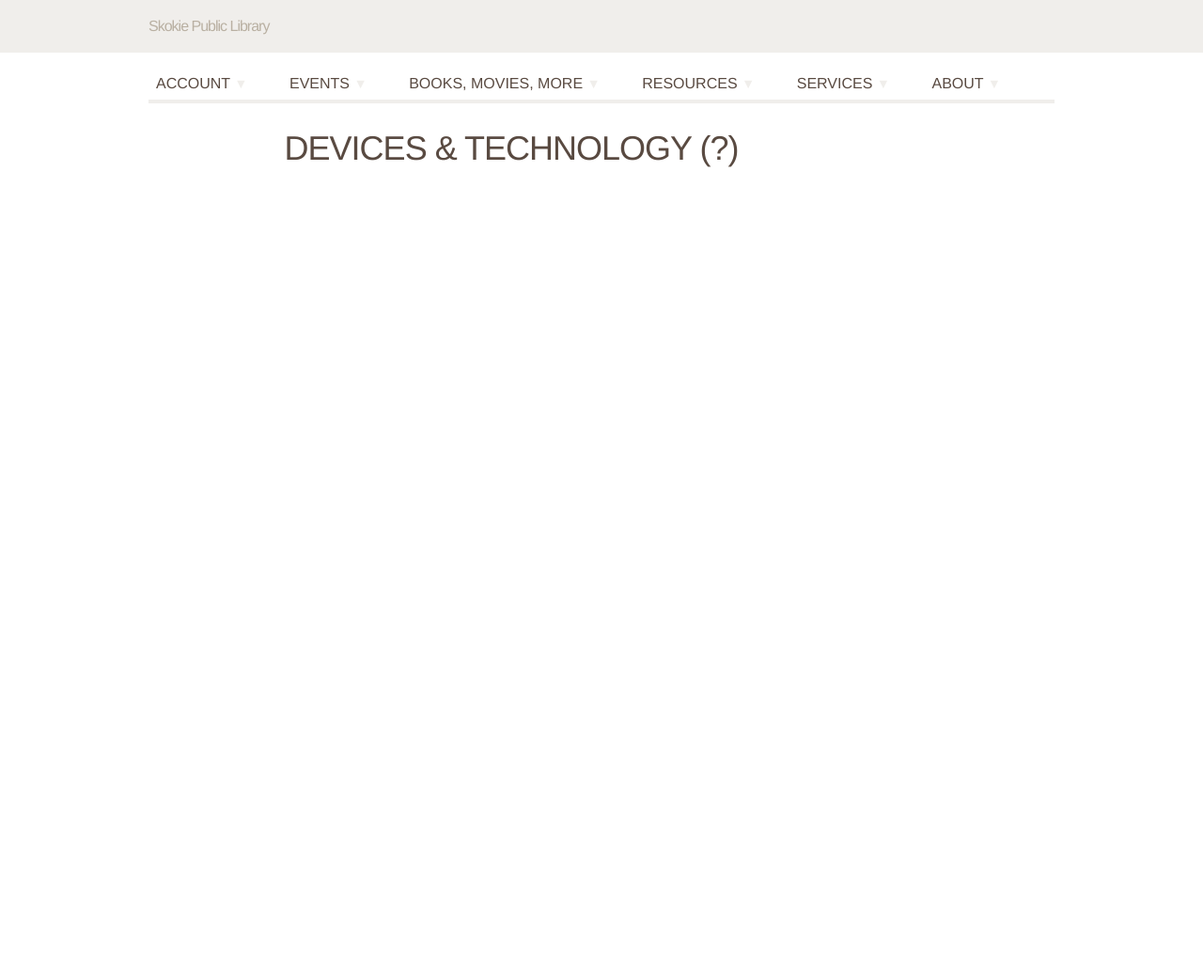
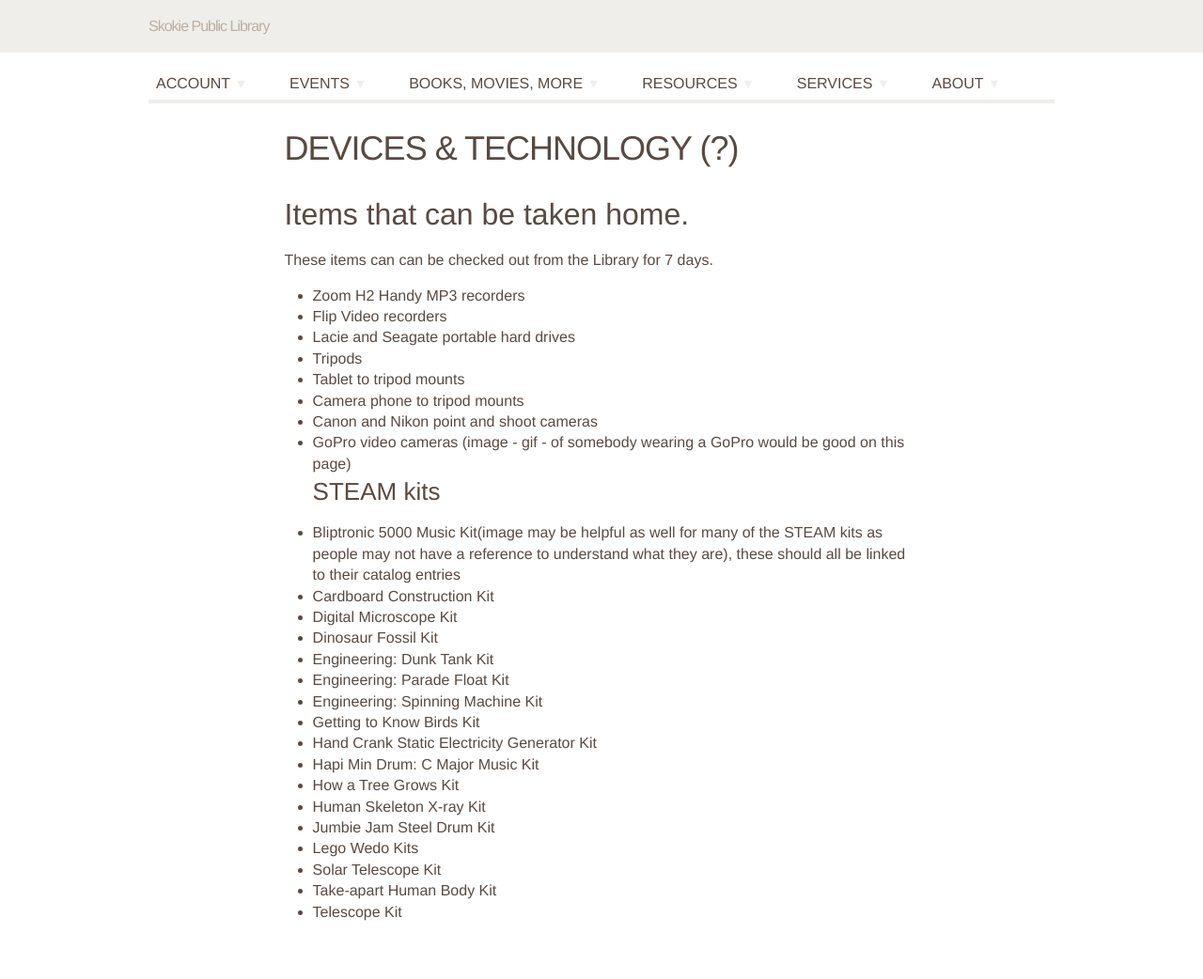
Before and after one commit to skokielibrary/spl-content, a Jekyll site: the page built from _content/mick/services--devices-technology.markdown, in a window 1280 px wide. Shown: the whole page at 94% size. Built offline with Jekyll 4.4.1, drawn with Linux system fonts in a browser that asks for light colours; some web fonts are replaced; before the commit the page ends 900 px from its top, so only the background shows below that.

Commit message:
Updated services--devices-technology.markdown

```diff
--- a/_content/mick/services--devices-technology.markdown
+++ b/_content/mick/services--devices-technology.markdown
@@ -1,4 +1,34 @@
 ---
 layout: page
-title: Devices & technology (?)
+title: "Devices & technology (?)"
+published: true
 ---
+
+##Items that can be taken home.
+These items can can be checked out from the Library for 7 days.
+- Zoom H2 Handy MP3 recorders
+- Flip Video recorders
+- Lacie and Seagate portable hard drives
+- Tripods
+- Tablet to tripod mounts
+- Camera phone to tripod mounts
+- Canon and Nikon point and shoot cameras
+- GoPro video cameras (image - gif - of somebody wearing a GoPro would be good on this page)
+###STEAM kits
+- Bliptronic 5000 Music Kit(image may be helpful as well for many of the STEAM kits as people may not have a reference to understand what they are), these should all be linked to their catalog entries
+- Cardboard Construction Kit
+- Digital Microscope Kit
+- Dinosaur Fossil Kit
+- Engineering: Dunk Tank Kit
+- Engineering: Parade Float Kit
+- Engineering: Spinning Machine Kit
+- Getting to Know Birds Kit
+- Hand Crank Static Electricity Generator Kit
+- Hapi Min Drum: C Major Music Kit
+- How a Tree Grows Kit
+- Human Skeleton X-ray Kit
+- Jumbie Jam Steel Drum Kit
+- Lego Wedo Kits
+- Solar Telescope Kit
+- Take-apart Human Body Kit
+- Telescope Kit
```
